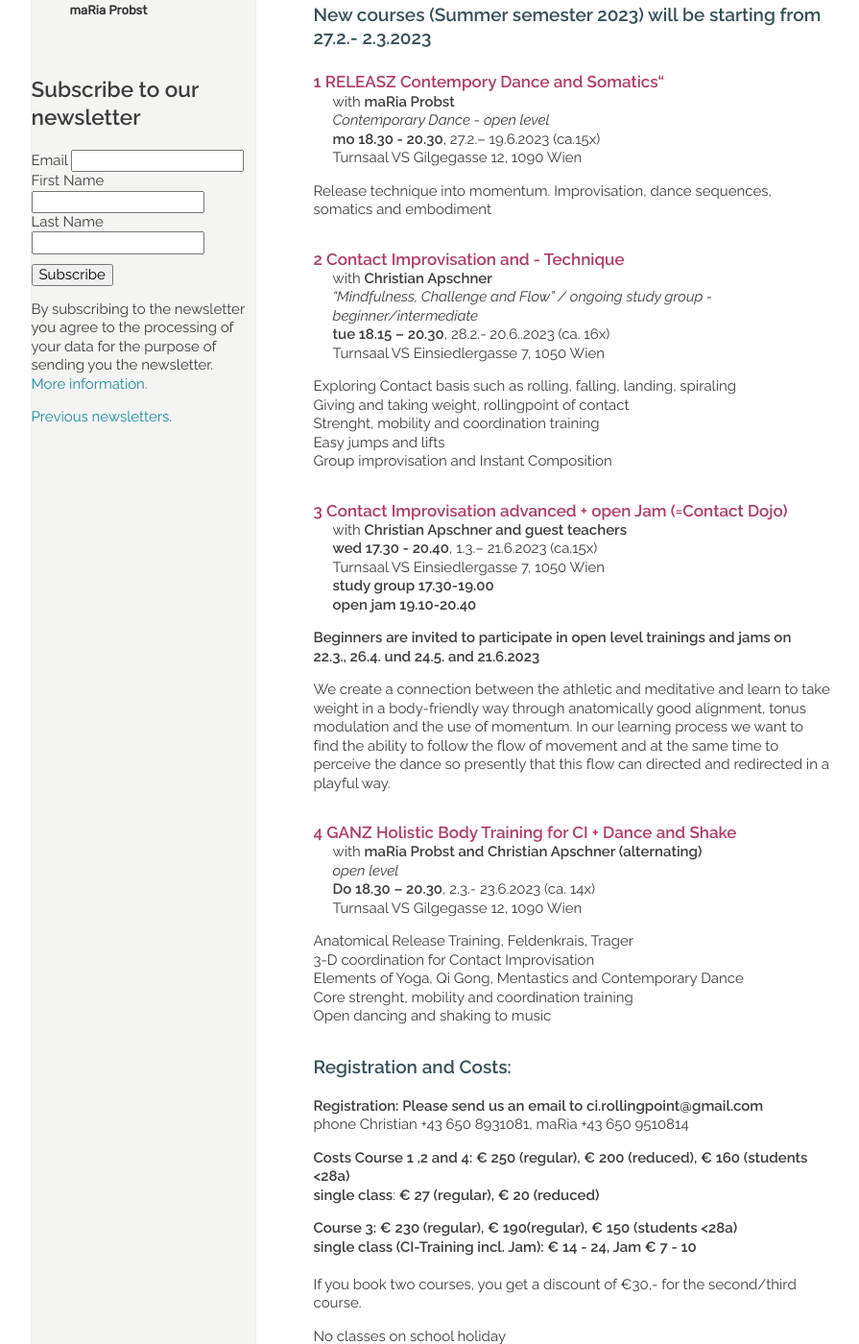
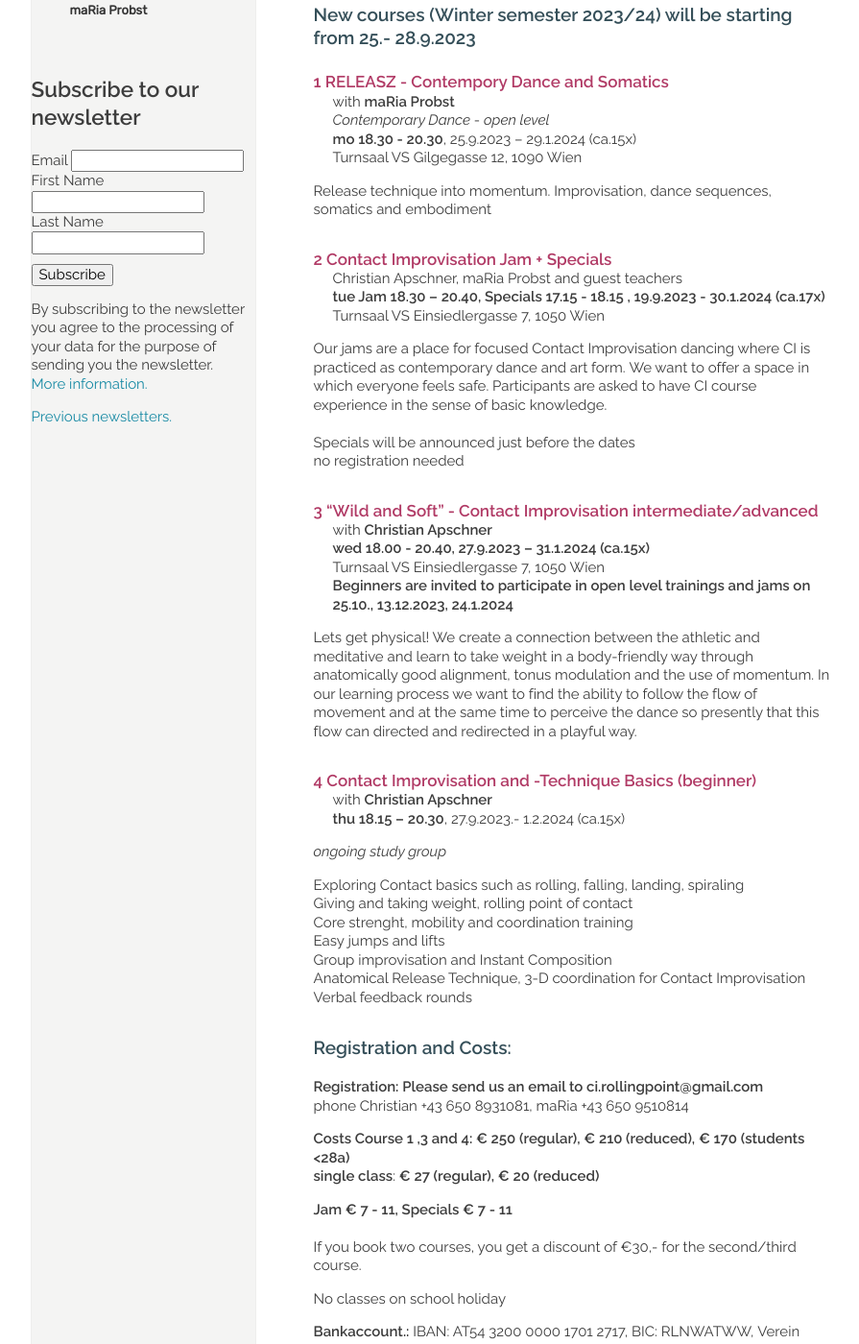
Before and after one commit to manulari/rollingpointat, a Jekyll site: the page built from _pages_en/en-kurse.md, in a window 1280 px wide and 1400 px high, scrolled down 526 px. Shown: the whole window at 96% size, without its empty margins (152-1047 px from the left). Built offline with Jekyll 4.4.1, drawn with Linux system fonts in a browser that asks for light colours; comment, search, counter and statistics services are not loaded; some of the changed text lies outside the part shown.

Commit message:
Update page (en) “en-kurse”

```diff
--- a/_pages_en/en-kurse.md
+++ b/_pages_en/en-kurse.md
@@ -6,83 +6,81 @@ other_lang: /kurse
 ---
 Semester courses
 
-| day     | time            | teacher             | course                                                                            | place                         |
-| ------- | --------------- | ------------------- | --------------------------------------------------------------------------------- | ----------------------------- |
-| **mo**  | **18.30-20.30** | **maRia**           | **[1 RELEASZ - Contempory Dance and Somatics / open level](#mo)**                 | **Gilgegasse 12, 1090 Wien**  |
-| **tue** | **18.15-20.30** | **Christian**       | [](#mie)**[2 Contact Improvisation and -Technique / beginner/intermediate](#di)** | **Einsiedlerg. 7, 1050 Wien** |
-| **wed** | **17.30-20.40** | **Christian u.a.**  | **[3 Contact Dojo: Contact Improvisation advanced open Jam](#mi)**                | **Einsiedlerg. 7, 1050 Wien** |
-| **thu** | **18.30-20.30** | **maRia/Christian** | **[4 GANZ Holistic body training + Dance and Shake / open level](#do)**           | **Gilgegasse 12, 1090 Wien**  |
+| day     | time                    | teacher             | course                                                                   | place                         |
+| ------- | ----------------------- | ------------------- | ------------------------------------------------------------------------ | ----------------------------- |
+| **mo**  | **18.30-20.30**         | **maRia**           | **[1 RELEASZ - Contempory Dance and Somatics / open level](#mo)**        | **Gilgegasse 12, 1090 Wien**  |
+| **tue** | **(17.15) 18.15-20.40** | **maRia/Christian** | [](#mie)**[2 Contact Improvisation Jam + Specials](#di)**                | **Einsiedlerg. 7, 1050 Wien** |
+| **wed** | **18.00-20.40**         | **Christian u.a.**  | **[3 Wild and Soft - Contact Improvisation intermediate/advanced](#mi)** | **Einsiedlerg. 7, 1050 Wien** |
+| **thu** | **18.15-20.30**         | **maRia/Christian** | **[4 Contact Improvisation and -Technique Basics  / beginner](#do)**     | **Gilgegasse 12, 1090 Wien**  |
 
 &nbsp;
 
-### New courses (Summer semester 2023) will be starting from 27.2.- 2.3.2023
+### New courses (Winter semester 2023/24) will be starting from 25.- 28.9.2023
 
 <div class="named-anchor" id="mo"></div>
 
-#### 1 RELEASZ Contempory Dance and Somatics“
+#### 1 RELEASZ - Contempory Dance and Somatics
 
 with **maRia Probst**\
 *Contemporary Dance* - *open level*\
-**mo 18.30 - 20.30**, 27.2.– 19.6.2023 (ca.15x)\
+**mo 18.30 - 20.30**, 25.9.2023 – 29.1.2024 (ca.15x)\
 Turnsaal VS Gilgegasse 12, 1090 Wien
 
 Release technique into momentum. Improvisation, dance sequences, somatics and embodiment
 
 <div class="named-anchor" id="di"></div>
 
-#### 2 Contact Improvisation and - Technique
+#### 2 Contact Improvisation Jam + Specials
 
-with **Christian Apschner**\
-*“Mindfulness, Challenge and Flow” / ongoing study group - beginner/intermediate*\
-**tue 18.15 – 20.30**, 28.2.- 20.6..2023 (ca. 16x)\
+Christian Apschner, maRia Probst and guest teachers\
+**tue Jam 18.30 – 20.40, Specials 17.15 - 18.15 , 19.9.2023 - 30.1.2024 (ca.17x)**\
 Turnsaal VS Einsiedlergasse 7, 1050 Wien
 
-Exploring Contact basis such as rolling, falling, landing, spiraling\
-Giving and taking weight, rollingpoint of contact\
-Strenght, mobility and coordination training\
-Easy jumps and lifts\
-Group improvisation and Instant Composition
+Our jams are a place for focused Contact Improvisation dancing where CI is practiced as contemporary dance and art form. We want to offer a space in which everyone feels safe. Participants are asked to have CI course experience in the sense of basic knowledge.\
+\
+Specials will be announced just before the dates\
+no registration needed
+
+
 
 <div class="named-anchor" id="mi"></div>
 
-#### 3 **Contact Improvisation advanced + open Jam (=Contact Dojo)**
+#### 3 "Wild and Soft" - **Contact Improvisation  intermediate/advanced**
 
-with **Christian Apschner and guest teachers**\
-**wed 17.30 - 20.40**, 1.3.– 21.6.2023 (ca.15x)\
+with **Christian Apschner**\
+**wed 18.00 - 20.40, 27.9.2023 – 31.1.2024 (ca.15x)**\
 Turnsaal VS Einsiedlergasse 7, 1050 Wien\
-**study group 17.30-19.00**\
-**open jam 19.10-20.40**
+**Beginners are invited to participate in open level trainings and jams on**\
+**25.10., 13.12.2023, 24.1.2024**
 
-**Beginners are invited to participate in open level trainings and jams on**\
-**22.3., 26.4. und 24.5. and 21.6.2023**
-
-We create a connection between the athletic and meditative and learn to take weight in a body-friendly way through anatomically good alignment, tonus modulation and the use of momentum. In our learning process we want to find the ability to follow the flow of movement and at the same time to perceive the dance so presently that this flow can directed and redirected in a playful way.
+Lets get physical! We create a connection between the athletic and meditative and learn to take weight in a body-friendly way through anatomically good alignment, tonus modulation and the use of momentum. In our learning process we want to find the ability to follow the flow of movement and at the same time to perceive the dance so presently that this flow can directed and redirected in a playful way.
 
 <div class="named-anchor" id="do"></div>
 
-#### 4 GANZ Holistic Body Training for CI + Dance and Shake
+#### 4 Contact Improvisation and -Technique Basics (beginner)
 
-with **maRia Probst and Christian Apschner (alternating)**\
-*open level*\
-**Do 18.30 – 20.30**, 2.3.- 23.6.2023 (ca. 14x)\
-Turnsaal VS Gilgegasse 12, 1090 Wien
+with **Christian Apschner**\
+**thu 18.15 – 20.30**, 27.9.2023.- 1.2.2024 (ca.15x)
 
-Anatomical Release Training, Feldenkrais, Trager\
-3-D coordination for Contact Improvisation\
-Elements of Yoga, Qi Gong, Mentastics and Contemporary Dance\
+*ongoing study group*
+
+Exploring Contact basics such as rolling, falling, landing, spiraling\
+Giving and taking weight, rolling point of contact\
 Core strenght, mobility and coordination training\
-Open dancing and shaking to music
+Easy jumps and lifts\
+Group improvisation and Instant Composition\
+Anatomical Release Technique, 3-D coordination for Contact Improvisation\
+Verbal feedback rounds
 
-### Registration and Costs:
+### **Registration and Costs:**
 
 **Registration: Please send us an email to ci.rollingpoint@gmail.com**\
 phone Christian +43 650 8931081, maRia +43 650 9510814
 
-**Costs Course 1 ,2 and 4: € 250 (regular), € 200 (reduced), € 160 (students <28a)**\
+**Costs Course 1 ,3 and 4: € 250 (regular), € 210 (reduced), € 170 (students <28a)**\
 **single class**: **€ 27 (regular), € 20 (reduced)**
 
-**Course 3: € 230 (regular), € 190(regular), € 150 (students <28a)**\
-**single class (CI-Training incl. Jam): € 14 - 24, Jam € 7 - 10**\
+**Jam € 7 - 11, Specials € 7 - 11**\
 \
 If you book two courses, you get a discount of €30,- for the second/third course.
 
```
